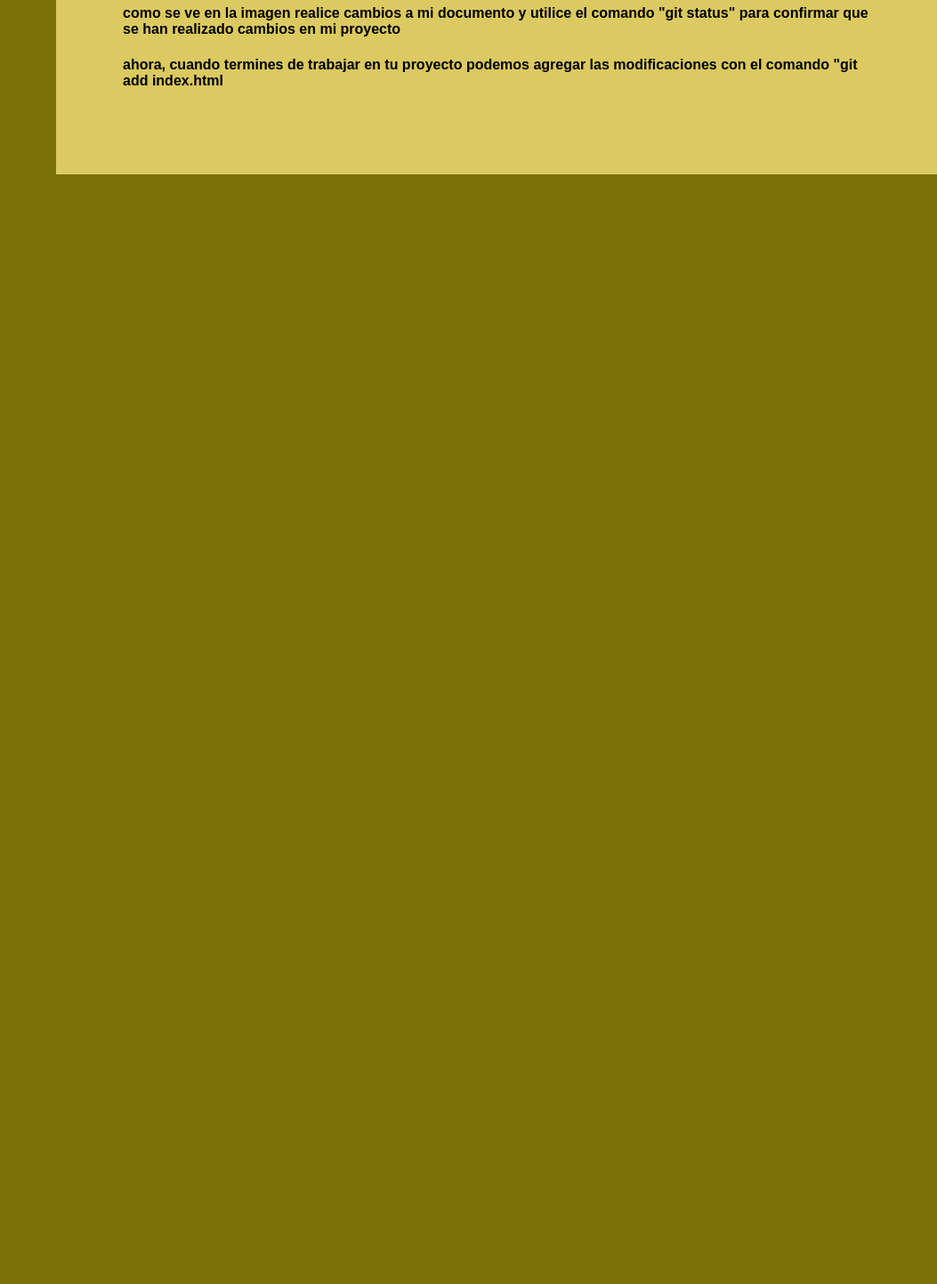
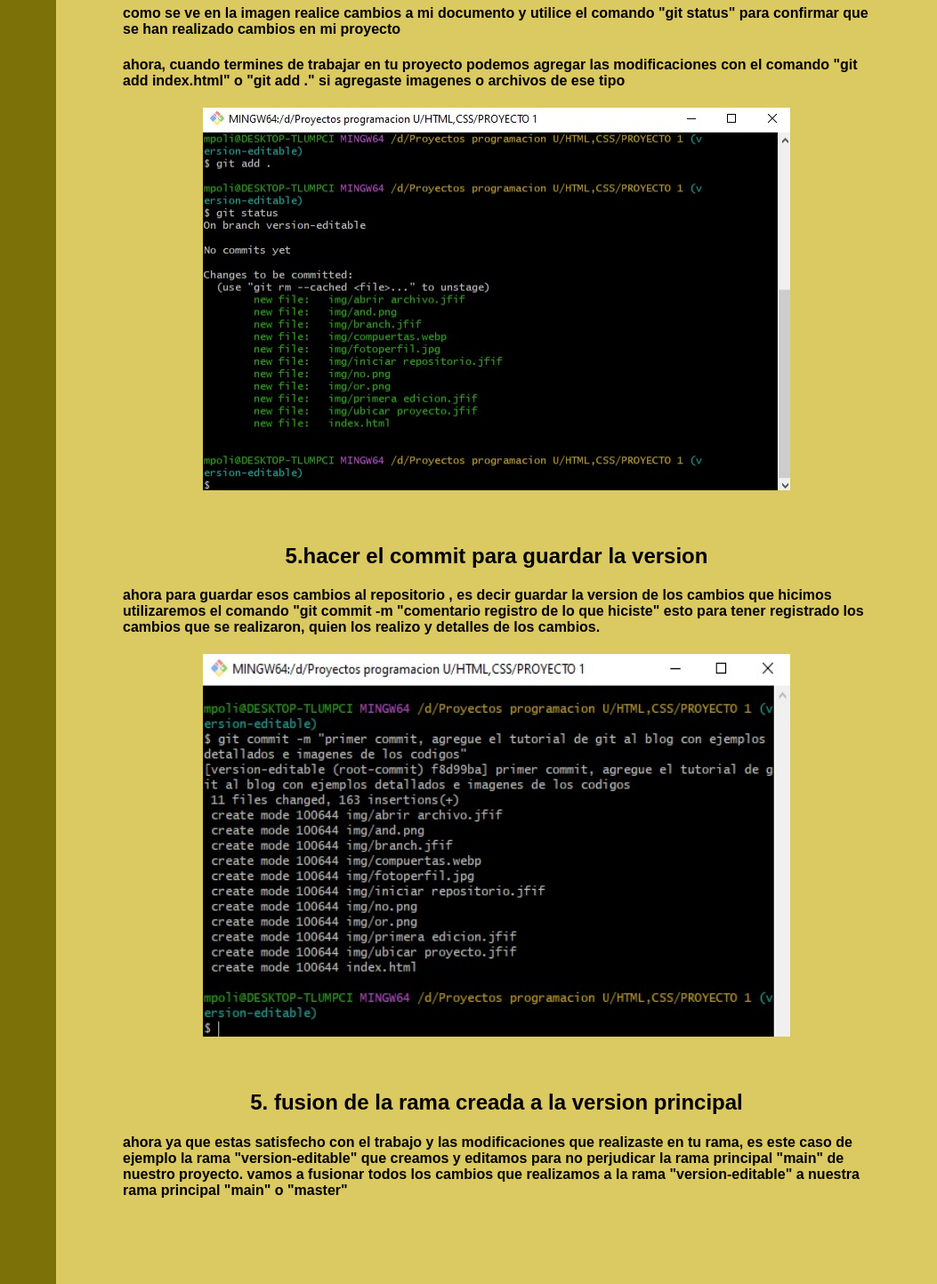
Before and after one commit to NicolasMateo0828/IISD-PREICA2402B010123, a plain HTML site: page index.html in a window 1280 px wide. Shown: the part 4280-5723 px from the top of the page at 89% size, without its empty margins (227-1280 px from the left). Before the commit the page ends 4476 px from the top, so only its background shows below. Drawn offline with Linux system fonts and the light colour scheme.

Commit message:
agregue el paso 5 del tutorial de git

```diff
--- a/index.html
+++ b/index.html
@@ -153,10 +153,24 @@
                     <img src="img/primera edicion.jfif" alt="not" style="width: 575px; height: 293px;">
                     </div></br></br>
             <h4>como se ve en la imagen realice cambios a mi documento y utilice el comando "git status" para confirmar que se han realizado cambios en mi proyecto</h4>
-            <h4>ahora, cuando termines de trabajar en tu proyecto podemos agregar las modificaciones con el comando "git add index.html</h4>
+            <h4>ahora, cuando termines de trabajar en tu proyecto podemos agregar las modificaciones con el comando "git add index.html" o "git add ." si agregaste imagenes o archivos de ese tipo</h4>
+                <div style="text-align: center;">
+                    <img src="img/segunda edicion.jfif" alt="not" style="width: 660px; height: 430px;">
+                    </div></br></br>
 
+            <h1>5.hacer el commit para guardar la version</h1>
 
-
+            <h4>ahora para guardar esos cambios al repositorio , es decir guardar la version de los cambios que hicimos utilizaremos el comando "git commit -m "comentario registro de lo que hiciste"
+                esto para tener registrado los cambios que se realizaron, quien los realizo y detalles de los cambios.
+            </h4>
+                <div style="text-align: center;">
+                    <img src="img/commit.jfif" alt="not" style="width: 660px; height: 430px;">
+                    </div></br></br>
+            <h1>5. fusion de la rama creada a la version principal</h1>
+            <h4>ahora ya que estas satisfecho con el trabajo y las modificaciones que realizaste en tu rama, es este caso de ejemplo la rama "version-editable"
+                que creamos y editamos para no perjudicar la rama principal "main" de nuestro proyecto. vamos a fusionar todos los cambios que realizamos a la rama "version-editable"
+                a nuestra rama principal "main" o "master"
+            </h4>
         </article>
         </div>
 </body>
```
Also changed, not shown: img/commit.jfif (added), img/segunda edicion.jfif (added).
